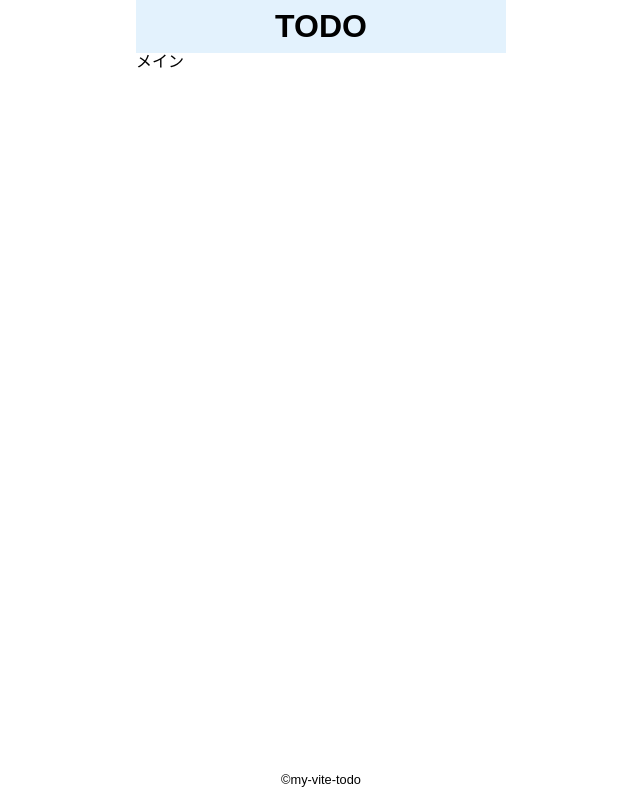
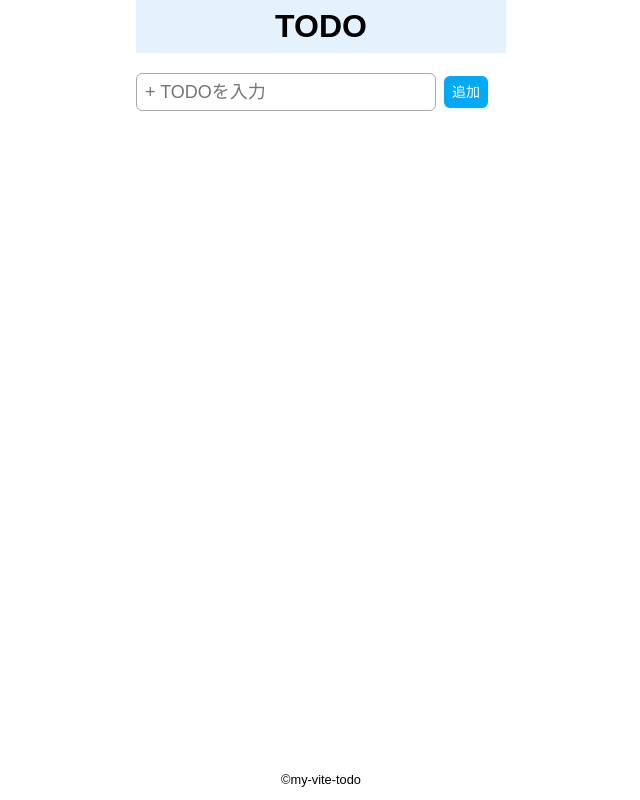
Before and after one commit to 441D/vue_app01, a Vue app: page / in a window 1280 px wide. Shown: the whole page, without its empty margins (319-959 px from the left). Built offline with nearby package versions, Linux system fonts and the light colour scheme.

Commit message:
MainTodoコンポーネント作成

```diff
--- a/src/App.vue
+++ b/src/App.vue
@@ -1,12 +1,13 @@
 <script setup>
 import Header from './components/Header.vue';
 import Footer from './components/Footer.vue';
+import MainTodo from './components/MainTodo.vue';
 </script>
 
 <template>
   <div class="wrap">
     <Header />
-    <main class="main">メイン</main>
+    <main class="main"><MainTodo /></main>
     <Footer />
   </div>
 </template>
--- /dev/null
+++ b/src/components/MainTodo.vue
@@ -0,0 +1,43 @@
+<script setup>
+  import { ref } from 'vue';
+  const todoRef = ref('');
+  const todoListRef = ref([]);
+
+  const addTodo = () => {
+    const id = new Date().getTime();
+    todoListRef.value.push({ id: id, task: todoRef.value });
+    localStorage.todoList = JSON.stringify(todoListRef.value);
+    todoRef.value = '';
+  }
+</script>
+
+<template>
+  <div class="box-input">
+    <input type="text" class="todo-input" placeholder="+ TODOを入力" v-model="todoRef" />
+    <button class="btn" @click="addTodo">追加</button>
+  </div>
+</template>
+
+<style scoped>
+  .box-input {
+    margin-top: 20px;
+  }
+
+  .todo-input {
+    width: 300px;
+    margin-right: 8px;
+    padding: 8px;
+    font-size: 18px;
+    border: 1px solid #aaa;
+    border-radius: 6px;
+  }
+
+  .btn {
+    padding: 8px;
+    background-color: #03a9f4;
+    border-radius: 6px;
+    color: #fff;
+    text-align: center;
+    font-size: 14px;
+  }
+</style>
```
